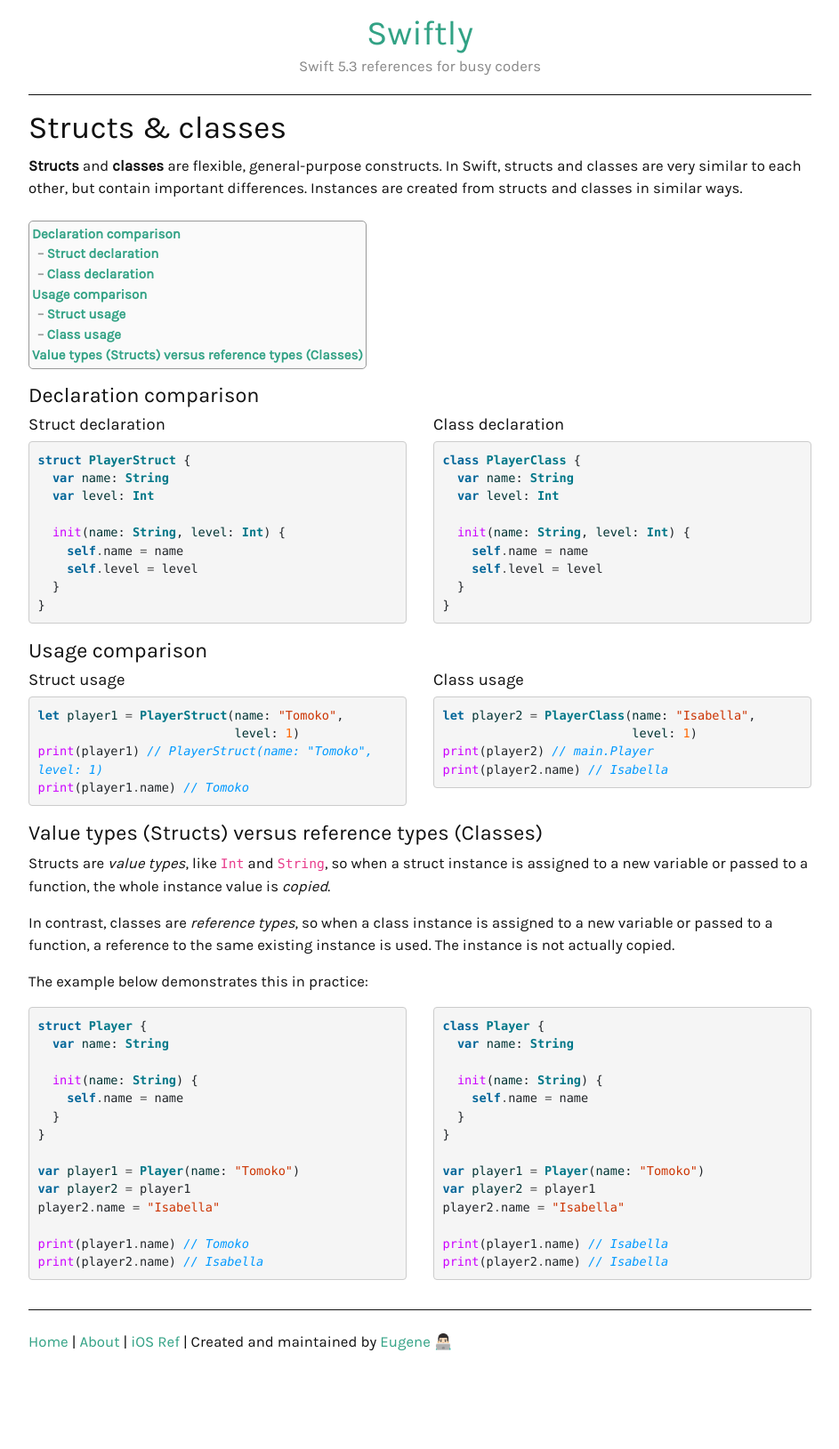
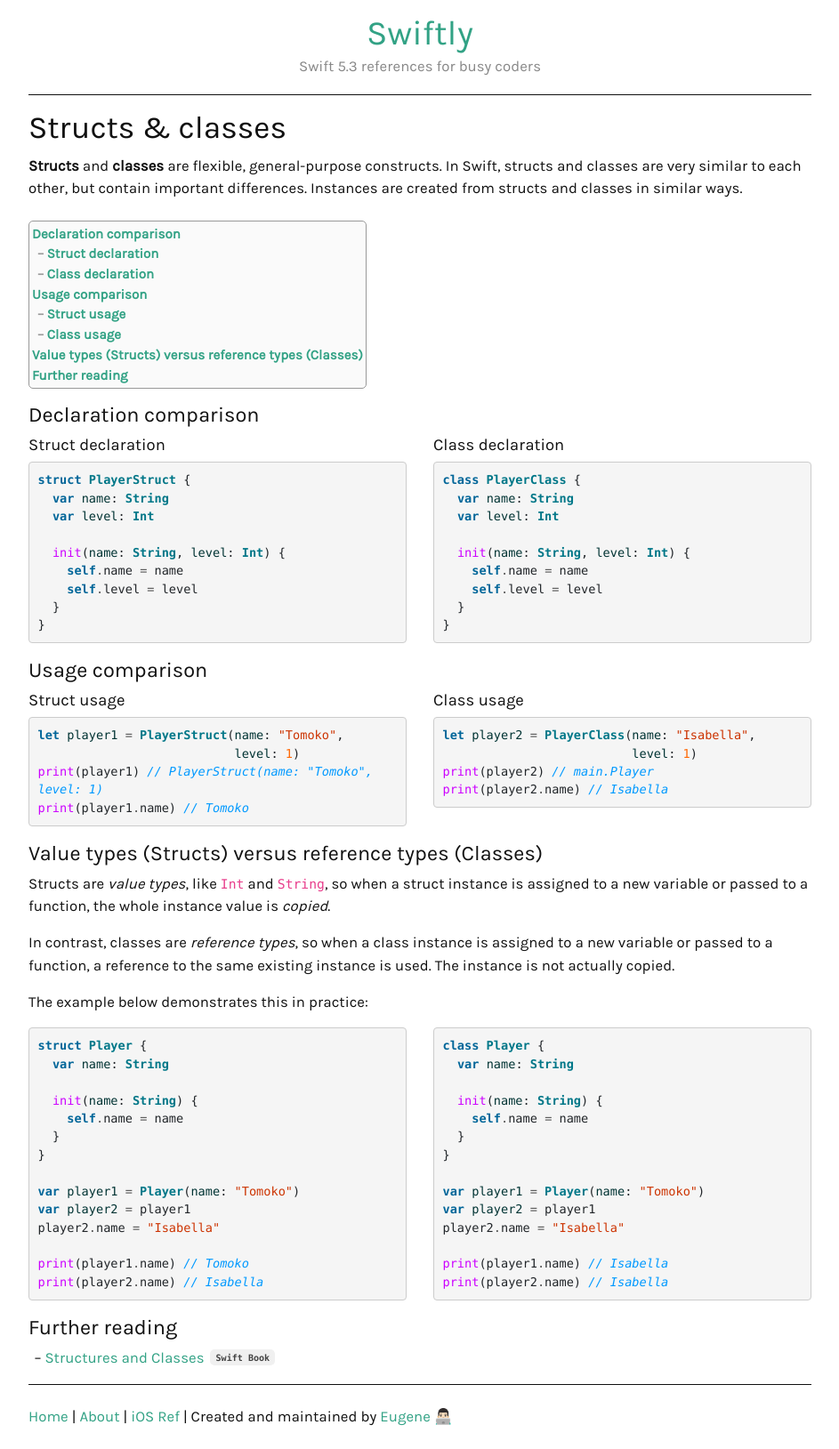
Before and after one commit to ebelinski/swiftly, a Jekyll site: the page built from _guides/structs-and-classes.md, in a window 1280 px wide. Shown: the whole page at 89% size, without its empty margins (168-1111 px from the left). Built offline with Jekyll 4.4.1, drawn with Linux system fonts in a browser that asks for light colours; comment, search, counter and statistics services are not loaded; before the commit the page ends 1545 px from its top, so only the background shows below that.

Commit message:
Added additional link to Swift book.

````diff
--- a/_guides/structs-and-classes.md
+++ b/_guides/structs-and-classes.md
@@ -126,3 +126,7 @@ print(player2.name) // Isabella
 ```
 
 {% include closecol.html closerow=true %}
+
+### Further reading
+
+* [Structures and Classes `Swift Book`](https://docs.swift.org/swift-book/LanguageGuide/ClassesAndStructures.html)
````
